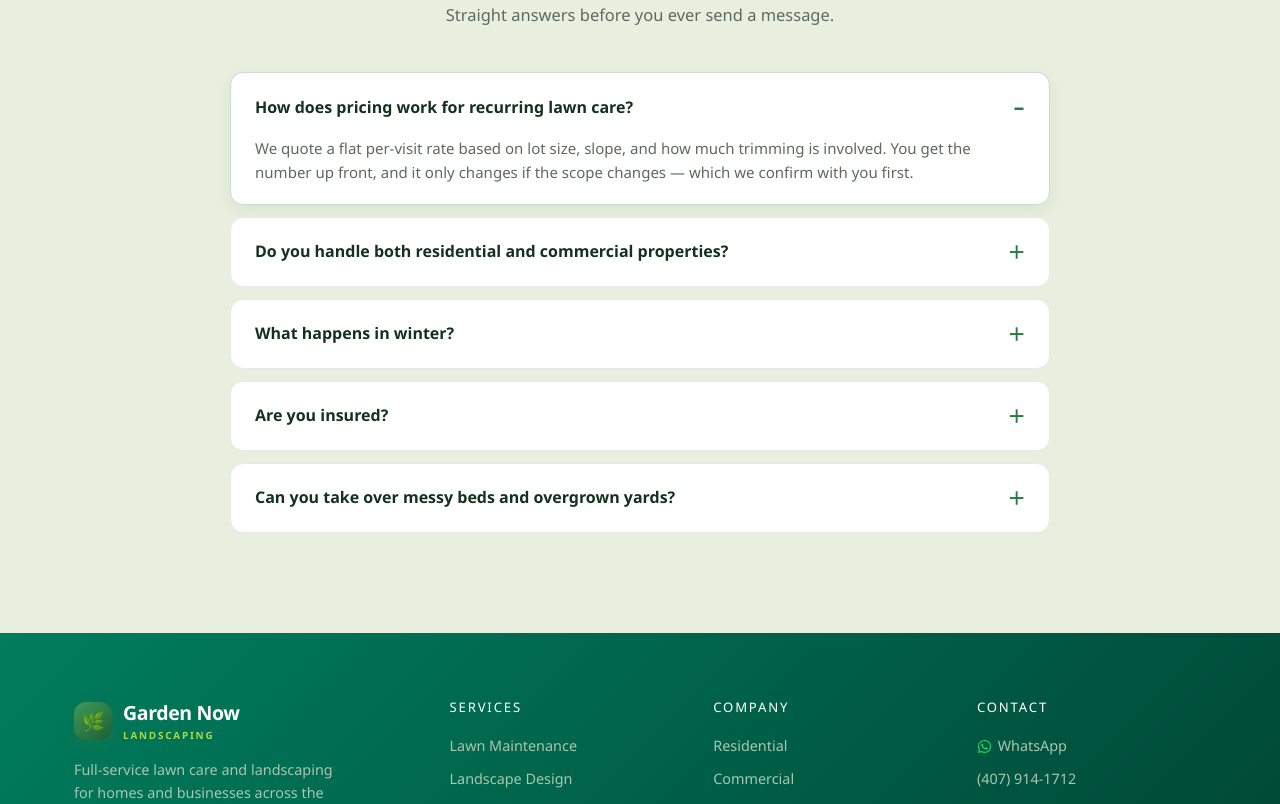
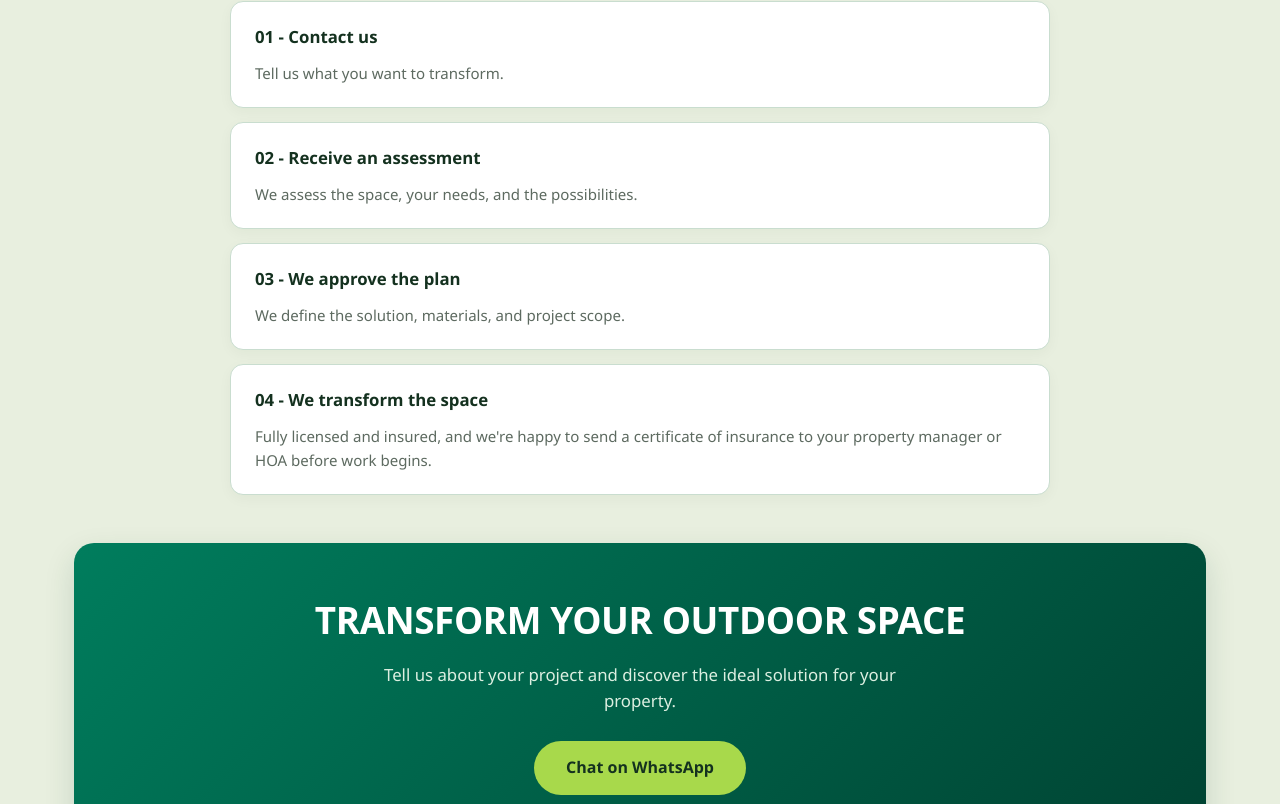
Before and after one commit to Kernel932/gardennow, a React (Vite) app: page / in a window 1280 px wide. Shown: the part 5513-6317 px from the top of the page. Built offline with nearby package versions, Linux system fonts and the light colour scheme.

Commit message:
18.10.2026

```diff
--- a/index.html
+++ b/index.html
@@ -309,16 +309,16 @@
 
   /* ---------- FAQ ---------- */
   .faq{max-width:820px;margin:44px auto 0;}
-  details{background:#fff;border:1px solid #e6ebe7;border-radius:13px;padding:20px 24px;margin-bottom:12px;transition:.2s;}
-  details[open]{border-color:#c9ddcf;box-shadow:0 6px 18px rgba(20,49,31,.06);}
+  details{background:#fff;border:1px solid #c9ddcf;border-radius:13px;padding:22px 24px;margin-bottom:14px;box-shadow:0 4px 14px rgba(20,49,31,.04);}
+  details[open]{border-color:#c9ddcf;}
   summary{
-    font-weight:700;color:var(--green-900);cursor:pointer;font-size:1rem;
-    list-style:none;display:flex;justify-content:space-between;gap:16px;align-items:center;
+    font-weight:700;color:var(--green-900);font-size:1.05rem;
+    list-style:none;display:block;cursor:default;pointer-events:none;
   }
   summary::-webkit-details-marker{display:none;}
-  summary:after{content:"＋";color:var(--green-600);font-weight:800;font-size:1.1rem;}
-  details[open] summary:after{content:"−";}
-  details p{margin-top:14px;color:var(--muted);font-size:.94rem;}
+  summary:after{display:none !important;content:none !important;}
+  details[open] summary:after{display:none !important;content:none !important;}
+  details p{margin-top:10px;color:var(--muted);font-size:.94rem;line-height:1.6;}
 
   /* ---------- CTA BAND ---------- */
   .cta-band{background:linear-gradient(115deg,var(--green-700),var(--green-500) 65%,#57ab6d);color:#fff;text-align:center;padding:76px 0;}
@@ -670,31 +670,32 @@
 <!-- FAQ -->
 <section id="faq" style="background-color: #E8EFDF;">
   <div class="wrap center">
-    <p class="eyebrow" data-i18n="faqEyebrow">Questions</p>
     <h2 class="section-title" data-i18n="faqTitle">Um processo simples e profissional</h2>
-    <p class="section-sub" data-i18n="faqSub">Straight answers before you ever send a message.</p>
 
     <div class="faq" style="text-align:left">
       <details open>
-        <summary data-i18n="faq1q">How does pricing work for recurring lawn care?</summary>
-        <p data-i18n="faq1a">We quote a flat per-visit rate based on lot size, slope, and how much trimming is involved. You get the number up front, and it only changes if the scope changes — which we confirm with you first.</p>
+        <summary data-i18n="faq1q">01-Fale conosco</summary>
+        <p data-i18n="faq1a">Conte o que você deseja transformar.</p>
       </details>
-      <details>
-        <summary data-i18n="faq2q">Do you handle both residential and commercial properties?</summary>
-        <p data-i18n="faq2a">Yes. Homes get a seasonal maintenance plan; commercial clients get contracts with documented visits, fixed monthly billing, and a dedicated account manager.</p>
+      <details open>
+        <summary data-i18n="faq2q">02-Receba uma avaliação</summary>
+        <p data-i18n="faq2a">Analisamos o espaço, as necessidades e as possibilidades.</p>
       </details>
-      <details>
-        <summary data-i18n="faq3q">What happens in winter?</summary>
-        <p data-i18n="faq3a">Maintenance pauses for the season and we offer snow plowing, clearing, salting, and ice management as an add-on for both homes and commercial lots.</p>
+      <details open>
+        <summary data-i18n="faq3q">03-Aprovamos o plano</summary>
+        <p data-i18n="faq3a">Definimos a solução, os materiais e o escopo do projeto.</p>
       </details>
-      <details>
-        <summary data-i18n="faq4q">Are you insured?</summary>
+      <details open>
+        <summary data-i18n="faq4q">04-Transformamos o espaço</summary>
         <p data-i18n="faq4a">Fully licensed and insured, and we're happy to send a certificate of insurance to your property manager or HOA before work begins.</p>
       </details>
-      <details>
-        <summary data-i18n="faq5q">Can you take over messy beds and overgrown yards?</summary>
-        <p data-i18n="faq5a">That's most of our first visits. We start with a one-time clean-up and reset, then move you onto a regular schedule that keeps it that way.</p>
-      </details>
+    </div>
+
+    <!-- TRANSFORM YOUR OUTDOOR SPACE AREA -->
+    <div style="margin-top: 48px; background: linear-gradient(135deg, #007D5D 0%, #004332 100%); border-radius: 20px; padding: 48px 32px; text-align: center; color: #fff; box-shadow: 0 12px 30px rgba(0, 67, 50, 0.15);">
+      <h3 style="font-size: clamp(1.6rem, 3.2vw, 2.3rem); font-weight: 800; letter-spacing: -0.01em; color: #fff; margin-bottom: 12px; text-transform: uppercase;" data-i18n="transformTitle">TRANSFORME SEU ESPAÇO EXTERNO</h3>
+      <p style="font-size: 1.05rem; color: #dcefe1; max-width: 580px; margin: 0 auto 26px; line-height: 1.6;" data-i18n="transformSub">Conte-nos sobre seu projeto e descubra a solução ideal para sua propriedade.</p>
+      <a href="https://wa.me/16145550192?text=Ol%C3%A1!%20Gostaria%20de%20transformar%20meu%20espa%C3%A7o%20externo." target="_blank" rel="noopener noreferrer" style="display: inline-flex; align-items: center; gap: 10px; background-color: #a8d94b; color: #14311f; font-weight: 800; font-size: 1rem; padding: 14px 32px; border-radius: 9999px; text-decoration: none; transition: transform 0.2s, background-color 0.2s;" data-i18n="transformBtn">Falar no WhatsApp</a>
     </div>
   </div>
 </section>
@@ -871,19 +872,22 @@ const I18N = {
     testi3s:"Bexley · Commercial portfolio",
     faqEyebrow:"Questions", faqTitle:"A simple and professional process",
     faqSub:"Straight answers before you ever send a message.",
-    faq1q:"How does pricing work for recurring lawn care?",
-    faq1a:"We quote a flat per-visit rate based on lot size, slope, and how much trimming is involved. You get the number up front, and it only changes if the scope changes — which we confirm with you first.",
-    faq2q:"Do you handle both residential and commercial properties?",
-    faq2a:"Yes. Homes get a seasonal maintenance plan; commercial clients get contracts with documented visits, fixed monthly billing, and a dedicated account manager.",
-    faq3q:"What happens in winter?",
-    faq3a:"Maintenance pauses for the season and we offer snow plowing, clearing, salting, and ice management as an add-on for both homes and commercial lots.",
-    faq4q:"Are you insured?",
+    faq1q:"01 - Contact us",
+    faq1a:"Tell us what you want to transform.",
+    faq2q:"02 - Receive an assessment",
+    faq2a:"We assess the space, your needs, and the possibilities.",
+    faq3q:"03 - We approve the plan",
+    faq3a:"We define the solution, materials, and project scope.",
+    faq4q:"04 - We transform the space",
     faq4a:"Fully licensed and insured, and we're happy to send a certificate of insurance to your property manager or HOA before work begins.",
     faq5q:"Can you take over messy beds and overgrown yards?",
     faq5a:"That's most of our first visits. We start with a one-time clean-up and reset, then move you onto a regular schedule that keeps it that way.",
     ctaTitle:"Ready for a yard you don't think about?",
     ctaText:"Free on-site assessment. No contracts, no pressure — just message us.",
     ctaBtn:"Chat on WhatsApp",
+    transformTitle:"TRANSFORM YOUR OUTDOOR SPACE",
+    transformSub:"Tell us about your project and discover the ideal solution for your property.",
+    transformBtn:"Chat on WhatsApp",
     footAbout:"Full-service lawn care and landscaping for homes and businesses across the metro area.",
     footServices:"Services", footS1:"Lawn Maintenance", footS2:"Landscape Design",
     footS3:"Irrigation", footS4:"Garden Beds", footS5:"Snow & Ice",
@@ -998,19 +1002,22 @@ const I18N = {
     testi3s:"Bexley · Portfólio comercial",
     faqEyebrow:"Dúvidas", faqTitle:"Um processo simples e profissional",
     faqSub:"Respostas diretas antes mesmo de você enviar mensagem.",
-    faq1q:"Como funciona o preço da manutenção recorrente?",
-    faq1a:"Cobramos um valor fixo por visita, com base no tamanho do terreno, na inclinação e na quantidade de aparo necessária. Você recebe o número de antemão, e ele só muda se o escopo mudar — o que confirmamos com você antes.",
-    faq2q:"Vocês atendem imóveis residenciais e comerciais?",
-    faq2a:"Sim. Residências recebem um plano sazonal de manutenção; clientes comerciais têm contratos com visitas documentadas, fatura mensal fixa e um gerente de conta dedicado.",
-    faq3q:"O que acontece no inverno?",
-    faq3a:"A manutenção pausa na temporada e oferecemos remoção de neve, limpeza, salga e controle de gelo como serviço adicional para residências e terrenos comerciais.",
-    faq4q:"Vocês têm seguro?",
+    faq1q:"01-Fale conosco",
+    faq1a:"Conte o que você deseja transformar.",
+    faq2q:"02-Receba uma avaliação",
+    faq2a:"Analisamos o espaço, as necessidades e as possibilidades.",
+    faq3q:"03-Aprovamos o plano",
+    faq3a:"Definimos a solução, os materiais e o escopo do projeto.",
+    faq4q:"04-Transformamos o espaço",
     faq4a:"Totalmente licenciada e segurada, e enviamos com prazer a apólice ao seu gestor de imóveis ou condomínio antes do início do trabalho.",
     faq5q:"Vocês assumem canteiros bagunçados e quintais abandonados?",
     faq5a:"É a maioria das nossas primeiras visitas. Começamos com uma limpeza e recuperação única, e depois passamos para uma agenda regular que mantém tudo em ordem.",
     ctaTitle:"Pronto para ter um jardim do qual você não precisa pensar?",
     ctaText:"Avaliação gratuita no local. Sem contrato e sem pressão — é só chamar no WhatsApp.",
     ctaBtn:"Falar no WhatsApp",
+    transformTitle:"TRANSFORME SEU ESPAÇO EXTERNO",
+    transformSub:"Conte-nos sobre seu projeto e descubra a solução ideal para sua propriedade.",
+    transformBtn:"Falar no WhatsApp",
     footAbout:"Serviços completos de corte de grama e paisagismo para residências e empresas em toda a região metropolitana.",
     footServices:"Serviços", footS1:"Manutenção de Grama", footS2:"Paisagismo",
     footS3:"Irrigação", footS4:"Canteiros", footS5:"Neve & Gelo",
--- a/src/i18n/translations.ts
+++ b/src/i18n/translations.ts
@@ -165,13 +165,13 @@ export const translations = {
     faqEyebrow: "Questions & Answers",
     faqTitle: "A Simple and Professional Process",
     faqSub: "Transparent, honest answers before you request service.",
-    faq1q: "How is pricing calculated for recurring mowing and grounds care?",
-    faq1a: "We quote transparent per-visit rates calculated directly from usable turf square footage, slopes, obstacle trimming, and sidewalk perimeter. You receive an all-inclusive number in writing, with zero unexpected charges.",
-    faq2q: "Do you service both single-family homes and large commercial portfolios?",
-    faq2a: "Yes. Residential homeowners receive a seasonal scheduled crew with text arrival alerts, while commercial property managers receive corporate insurance certificates, net-30 consolidated billing, and photo documentation.",
-    faq3q: "What occurs during bad weather or heavy rain?",
-    faq3a: "Mowing saturated turf causes ruts and soil compaction. When heavy rain occurs, our dispatch team notifies you via text and reschedules the visit for the immediate dry window within 24 to 48 hours.",
-    faq4q: "Are your crews licensed, insured, and background verified?",
+    faq1q: "01 - Contact us",
+    faq1a: "Tell us what you want to transform.",
+    faq2q: "02 - Receive an assessment",
+    faq2a: "We assess the space, your needs, and the possibilities.",
+    faq3q: "03 - We approve the plan",
+    faq3a: "We define the solution, materials, and project scope.",
+    faq4q: "04 - We transform the space",
     faq4a: "Yes, 100%. We carry $2,000,000 comprehensive general liability and full workers' compensation coverage. We are pleased to provide formal certificates of insurance naming your HOA or property management firm.",
     faq5q: "Can you restore overgrown, neglected yards before starting weekly maintenance?",
     faq5a: "Absolutely. In fact, more than 60% of our new clients begin with a one-time property reclamation: brush clearing, bed trenching, weeding, hedge re-shaping, and fresh mulch to set a clean baseline.",
@@ -179,6 +179,10 @@ export const translations = {
     ctaTitle: "Ready for outdoor grounds you never have to worry about?",
     ctaText: "Free on-site assessment and same-day quote. No long-term lock-in contracts, no hassle — just reliable, immaculate results.",
     ctaBtn: "Chat with Us on WhatsApp",
+
+    transformTitle: "TRANSFORM YOUR OUTDOOR SPACE",
+    transformSub: "Tell us about your project and discover the ideal solution for your property.",
+    transformBtn: "Chat on WhatsApp",
 
     footAbout: "Complete full-service grounds maintenance, landscape construction, and automated irrigation serving discerning homes and businesses across the metropolitan region.",
     footServices: "Services",
@@ -363,13 +367,13 @@ export const translations = {
     faqEyebrow: "Tire Suas Dúvidas",
     faqTitle: "Um processo simples e profissional",
     faqSub: "Informações claras e diretas antes mesmo de solicitar atendimento.",
-    faq1q: "Como é calculado o valor da manutenção periódica?",
-    faq1a: "Avaliamos a área útil de grama, inclinação do terreno, quantidade de obstáculos para acabamento manual e extensão de calçadas. Você recebe um valor fixo e fechado por visita, sem cobranças extras ocultas.",
-    faq2q: "Vocês atendem desde pequenas casas até grandes condomínios?",
-    faq2a: "Sim. Para residências temos planos semanais leves com aviso prévio por mensagem; para empresas e condomínios fornecemos apólices de seguro, faturamento faturado e relatórios técnicos.",
-    faq3q: "O que acontece em dias de chuva forte?",
-    faq3a: "Cortar grama encharcada danifica as raízes e compacta a terra. Nesses casos, avisamos imediatamente e reagendamos a visita para a janela de tempo seco nas próximas 24 a 48 horas.",
-    faq4q: "A equipe tem seguro e registro adequado?",
+    faq1q: "01-Fale conosco",
+    faq1a: "Conte o que você deseja transformar.",
+    faq2q: "02-Receba uma avaliação",
+    faq2a: "Analisamos o espaço, as necessidades e as possibilidades.",
+    faq3q: "03-Aprovamos o plano",
+    faq3a: "Definimos a solução, os materiais e o escopo do projeto.",
+    faq4q: "04-Transformamos o espaço",
     faq4a: "Sim, absolutamente. Temos seguro de responsabilidade civil de alta cobertura e todos os operadores utilizam EPIs completos certificados. Fornecemos os comprovantes para aprovação em condomínios.",
     faq5q: "Vocês fazem a recuperação de terrenos que ficaram abandonados?",
     faq5a: "Com certeza. Mais da metade dos nossos clientes nos contrata inicialmente para um resgate: roçagem pesada, limpeza de canteiros, poda corretiva e nova cobertura vegetal.",
@@ -377,6 +381,10 @@ export const translations = {
     ctaTitle: "Pronto para ter um jardim impecável sem se preocupar?",
     ctaText: "Avaliação técnica gratuita no local e proposta no mesmo dia. Sem fidelidade forçada, sem burocracia — apenas trabalho bem feito.",
     ctaBtn: "Falar Agora no WhatsApp",
+
+    transformTitle: "TRANSFORME SEU ESPAÇO EXTERNO",
+    transformSub: "Conte-nos sobre seu projeto e descubra a solução ideal para sua propriedade.",
+    transformBtn: "Falar no WhatsApp",
 
     footAbout: "Serviço completo de manutenção de gramados, construção de paisagismo e irrigação automatizada para residências exigentes e empreendimentos comerciais.",
     footServices: "Serviços",
```
Also changed, not shown: src/components/FaqSection.tsx (+33 -44 lines).
